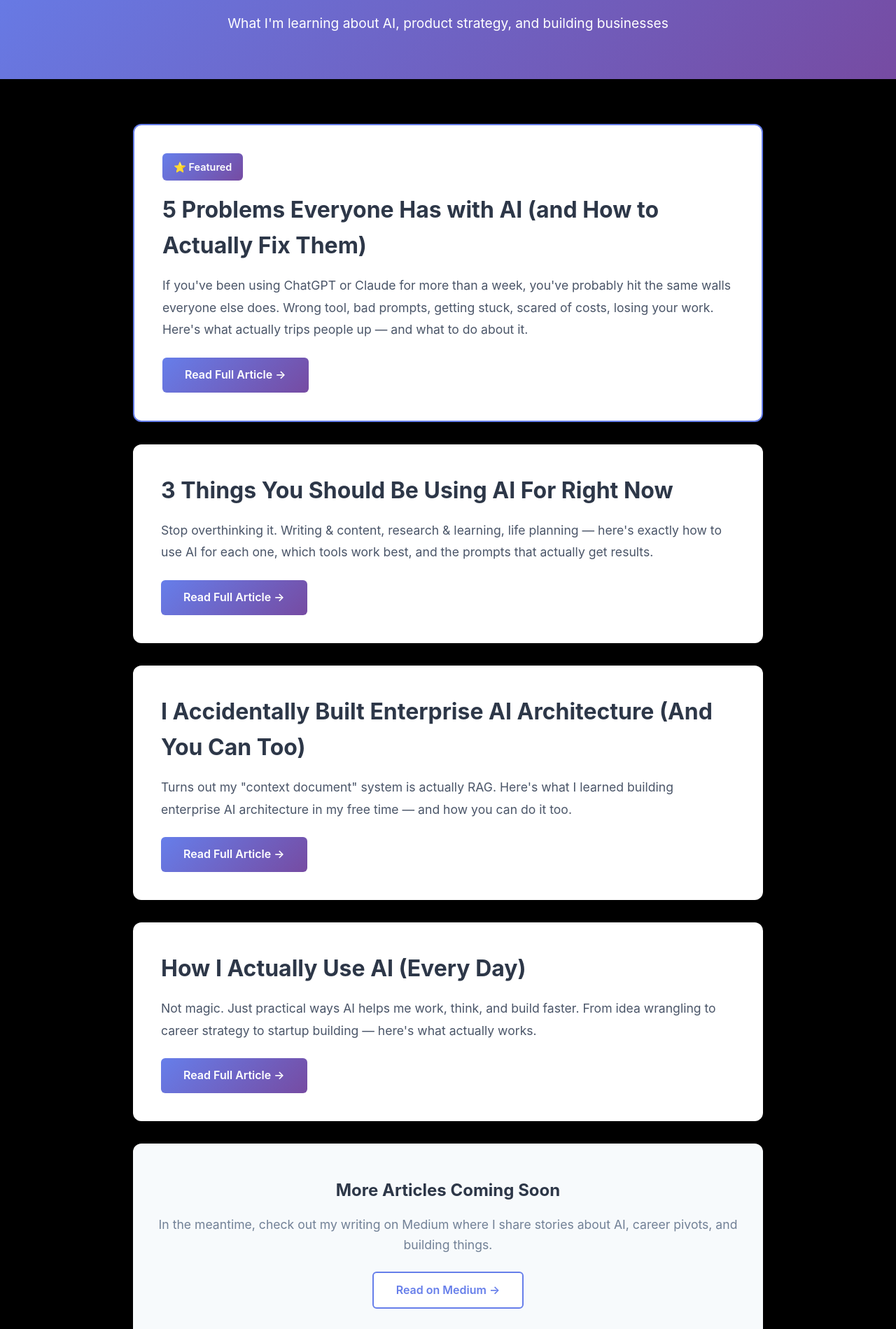
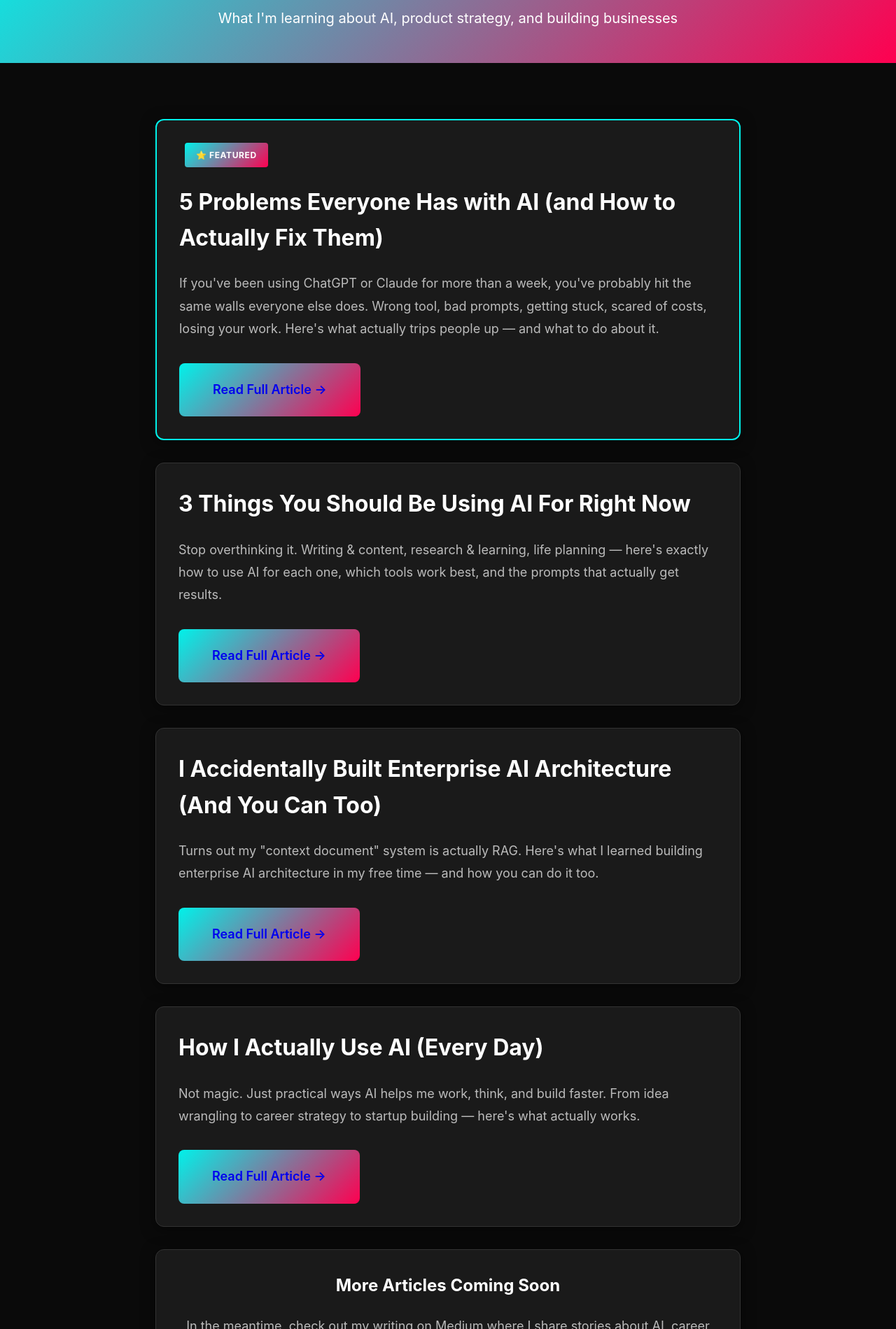
Before and after one commit to givemetheballai-debug/Buildwithjamie, a Next.js app: page /blog in a window 1280 px wide. Shown: the part 201-2100 px from the top of the page at 70% size. Built offline with nearby package versions, Linux system fonts and the light colour scheme.

Commit message:
Update page.js

```diff
--- a/app/blog/page.js
+++ b/app/blog/page.js
@@ -8,217 +8,90 @@ export default function Blog() {
       <Navigation />
 
       {/* Page Header */}
-      <div style={{
-        marginTop: '70px',
-        padding: '4rem 2rem',
-        textAlign: 'center',
-        background: 'linear-gradient(135deg, #667eea 0%, #764ba2 100%)',
-        color: 'white'
-      }}>
-        <h1 style={{fontSize: '3rem', marginBottom: '0.5rem'}}>Blog</h1>
-        <p style={{fontSize: '1.2rem'}}>What I'm learning about AI, product strategy, and building businesses</p>
-      </div>
+      <section className="section-hero text-center bg-gradient">
+        <div className="container">
+          <h1 className="text-5xl font-bold mb-sm">Blog</h1>
+          <p className="text-xl">What I'm learning about AI, product strategy, and building businesses</p>
+        </div>
+      </section>
 
       {/* Article List */}
-      <section style={{padding: '4rem 2rem'}}>
-        <div style={{maxWidth: '900px', margin: '0 auto'}}>
+      <section className="section bg-secondary">
+        <div className="container" style={{maxWidth: '900px'}}>
 
           {/* Featured Article */}
-          <article style={{
-            background: 'white',
-            padding: '2.5rem',
-            borderRadius: '12px',
-            marginBottom: '2rem',
-            boxShadow: '0 4px 12px rgba(0,0,0,0.1)',
-            border: '2px solid #667eea'
-          }}>
-            <span style={{
-              display: 'inline-block',
-              padding: '0.5rem 1rem',
-              background: 'linear-gradient(135deg, #667eea 0%, #764ba2 100%)',
-              color: 'white',
-              borderRadius: '6px',
-              fontSize: '0.9rem',
-              fontWeight: '600',
-              marginBottom: '1rem'
-            }}>⭐ Featured</span>
+          <article className="card mb-lg" style={{border: '2px solid var(--accent-cyan)'}}>
+            <span className="badge badge-premium mb-md">⭐ Featured</span>
 
-            <h2 style={{
-              fontSize: '2rem',
-              marginBottom: '1rem',
-              color: '#2d3748'
-            }}>
+            <h2 className="text-3xl font-bold mb-md">
               5 Problems Everyone Has with AI (and How to Actually Fix Them)
             </h2>
 
-            <p style={{
-              fontSize: '1.1rem',
-              lineHeight: '1.8',
-              color: '#4a5568',
-              marginBottom: '1.5rem'
-            }}>
+            <p className="text-lg mb-lg opacity-70" style={{lineHeight: '1.8'}}>
               If you've been using ChatGPT or Claude for more than a week, you've probably hit the same walls everyone else does. Wrong tool, bad prompts, getting stuck, scared of costs, losing your work. Here's what actually trips people up — and what to do about it.
             </p>
 
-            <Link href="/blog/5-problems" style={{
-              display: 'inline-block',
-              padding: '0.75rem 2rem',
-              background: 'linear-gradient(135deg, #667eea 0%, #764ba2 100%)',
-              color: 'white',
-              borderRadius: '6px',
-              textDecoration: 'none',
-              fontWeight: '600',
-              transition: 'transform 0.2s'
-            }}>
+            <Link href="/blog/5-problems" className="btn btn-lg bg-gradient no-underline">
               Read Full Article →
             </Link>
           </article>
 
           {/* Second Article */}
-          <article style={{
-            background: 'white',
-            padding: '2.5rem',
-            borderRadius: '12px',
-            marginBottom: '2rem',
-            boxShadow: '0 4px 12px rgba(0,0,0,0.1)'
-          }}>
-            <h2 style={{
-              fontSize: '2rem',
-              marginBottom: '1rem',
-              color: '#2d3748'
-            }}>
+          <article className="card mb-lg">
+            <h2 className="text-3xl font-bold mb-md">
               3 Things You Should Be Using AI For Right Now
             </h2>
 
-            <p style={{
-              fontSize: '1.1rem',
-              lineHeight: '1.8',
-              color: '#4a5568',
-              marginBottom: '1.5rem'
-            }}>
+            <p className="text-lg mb-lg opacity-70" style={{lineHeight: '1.8'}}>
               Stop overthinking it. Writing & content, research & learning, life planning — here's exactly how to use AI for each one, which tools work best, and the prompts that actually get results.
             </p>
 
-            <Link href="/blog/3-things" style={{
-              display: 'inline-block',
-              padding: '0.75rem 2rem',
-              background: 'linear-gradient(135deg, #667eea 0%, #764ba2 100%)',
-              color: 'white',
-              borderRadius: '6px',
-              textDecoration: 'none',
-              fontWeight: '600',
-              transition: 'transform 0.2s'
-            }}>
+            <Link href="/blog/3-things" className="btn btn-lg bg-gradient no-underline">
               Read Full Article →
             </Link>
           </article>
 
           {/* Third Article */}
-          <article style={{
-            background: 'white',
-            padding: '2.5rem',
-            borderRadius: '12px',
-            marginBottom: '2rem',
-            boxShadow: '0 4px 12px rgba(0,0,0,0.1)'
-          }}>
-            <h2 style={{
-              fontSize: '2rem',
-              marginBottom: '1rem',
-              color: '#2d3748'
-            }}>
+          <article className="card mb-lg">
+            <h2 className="text-3xl font-bold mb-md">
               I Accidentally Built Enterprise AI Architecture (And You Can Too)
             </h2>
 
-            <p style={{
-              fontSize: '1.1rem',
-              lineHeight: '1.8',
-              color: '#4a5568',
-              marginBottom: '1.5rem'
-            }}>
+            <p className="text-lg mb-lg opacity-70" style={{lineHeight: '1.8'}}>
               Turns out my "context document" system is actually RAG. Here's what I learned building enterprise AI architecture in my free time — and how you can do it too.
             </p>
 
-            <Link href="/blog/context-doc" style={{
-              display: 'inline-block',
-              padding: '0.75rem 2rem',
-              background: 'linear-gradient(135deg, #667eea 0%, #764ba2 100%)',
-              color: 'white',
-              borderRadius: '6px',
-              textDecoration: 'none',
-              fontWeight: '600',
-              transition: 'transform 0.2s'
-            }}>
+            <Link href="/blog/context-doc" className="btn btn-lg bg-gradient no-underline">
               Read Full Article →
             </Link>
           </article>
 
           {/* Fourth Article */}
-          <article style={{
-            background: 'white',
-            padding: '2.5rem',
-            borderRadius: '12px',
-            marginBottom: '2rem',
-            boxShadow: '0 4px 12px rgba(0,0,0,0.1)'
-          }}>
-            <h2 style={{
-              fontSize: '2rem',
-              marginBottom: '1rem',
-              color: '#2d3748'
-            }}>
+          <article className="card mb-lg">
+            <h2 className="text-3xl font-bold mb-md">
               How I Actually Use AI (Every Day)
             </h2>
 
-            <p style={{
-              fontSize: '1.1rem',
-              lineHeight: '1.8',
-              color: '#4a5568',
-              marginBottom: '1.5rem'
-            }}>
+            <p className="text-lg mb-lg opacity-70" style={{lineHeight: '1.8'}}>
               Not magic. Just practical ways AI helps me work, think, and build faster. From idea wrangling to career strategy to startup building — here's what actually works.
             </p>
 
-            <Link href="/blog/how-i-use-ai" style={{
-              display: 'inline-block',
-              padding: '0.75rem 2rem',
-              background: 'linear-gradient(135deg, #667eea 0%, #764ba2 100%)',
-              color: 'white',
-              borderRadius: '6px',
-              textDecoration: 'none',
-              fontWeight: '600',
-              transition: 'transform 0.2s'
-            }}>
+            <Link href="/blog/how-i-use-ai" className="btn btn-lg bg-gradient no-underline">
               Read Full Article →
             </Link>
           </article>
 
           {/* Coming Soon */}
-          <div style={{
-            textAlign: 'center',
-            padding: '3rem 2rem',
-            background: '#f7fafc',
-            borderRadius: '12px'
-          }}>
-            <h3 style={{fontSize: '1.5rem', marginBottom: '1rem', color: '#2d3748'}}>
-              More Articles Coming Soon
-            </h3>
-            <p style={{fontSize: '1.1rem', color: '#718096', marginBottom: '1.5rem'}}>
+          <div className="card text-center bg-tertiary">
+            <h3 className="text-2xl font-bold mb-md">More Articles Coming Soon</h3>
+            <p className="text-lg opacity-70 mb-lg">
               In the meantime, check out my writing on Medium where I share stories about AI, career pivots, and building things.
             </p>
             <a
               href="https://jamiewilliamswrites.medium.com"
               target="_blank"
               rel="noopener noreferrer"
-              style={{
-                display: 'inline-block',
-                padding: '0.75rem 2rem',
-                background: 'white',
-                color: '#667eea',
-                border: '2px solid #667eea',
-                borderRadius: '6px',
-                textDecoration: 'none',
-                fontWeight: '600',
-                transition: 'all 0.2s'
-              }}
+              className="btn btn-lg btn-outline no-underline"
             >
               Read on Medium →
             </a>
```
